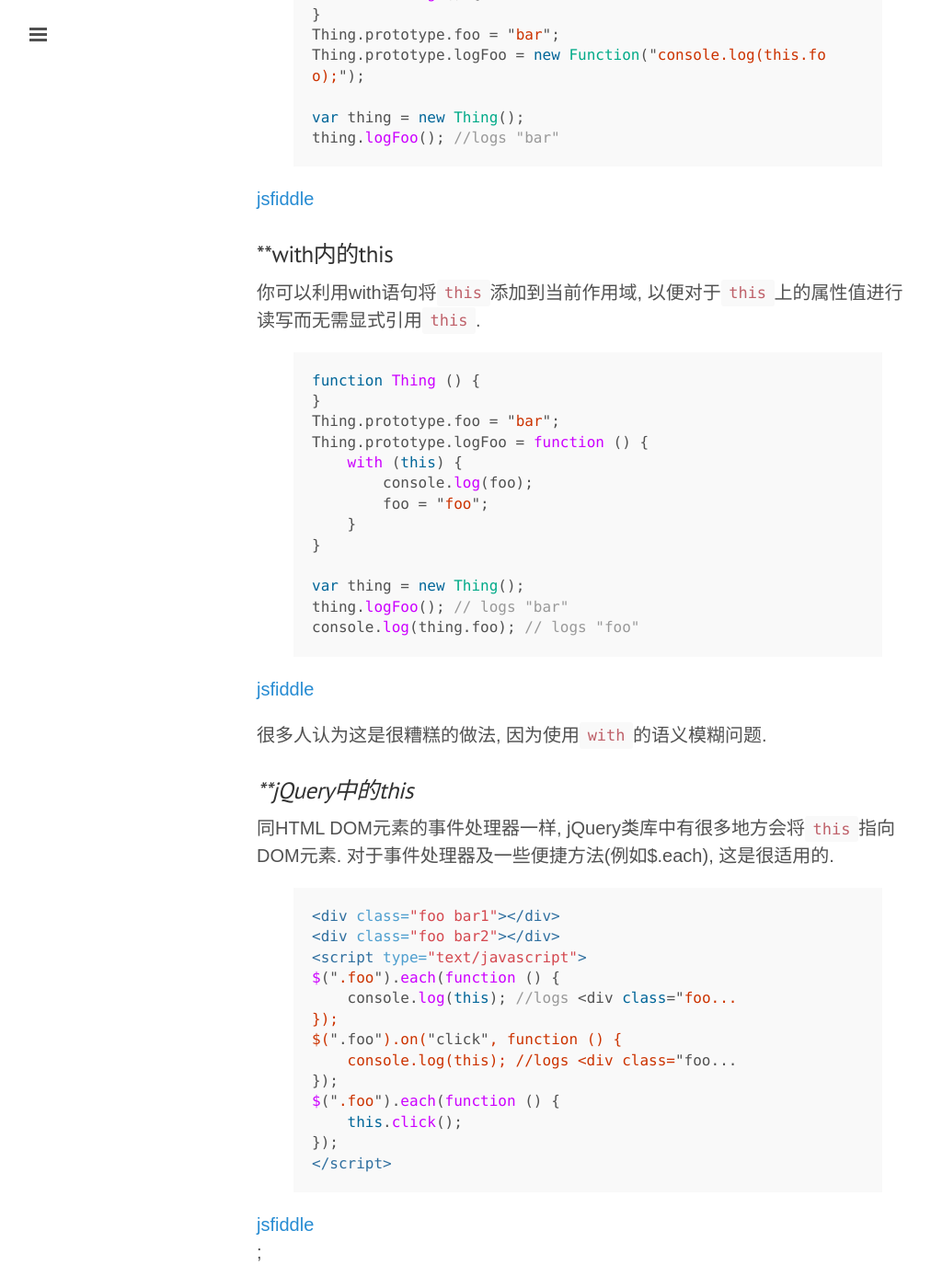
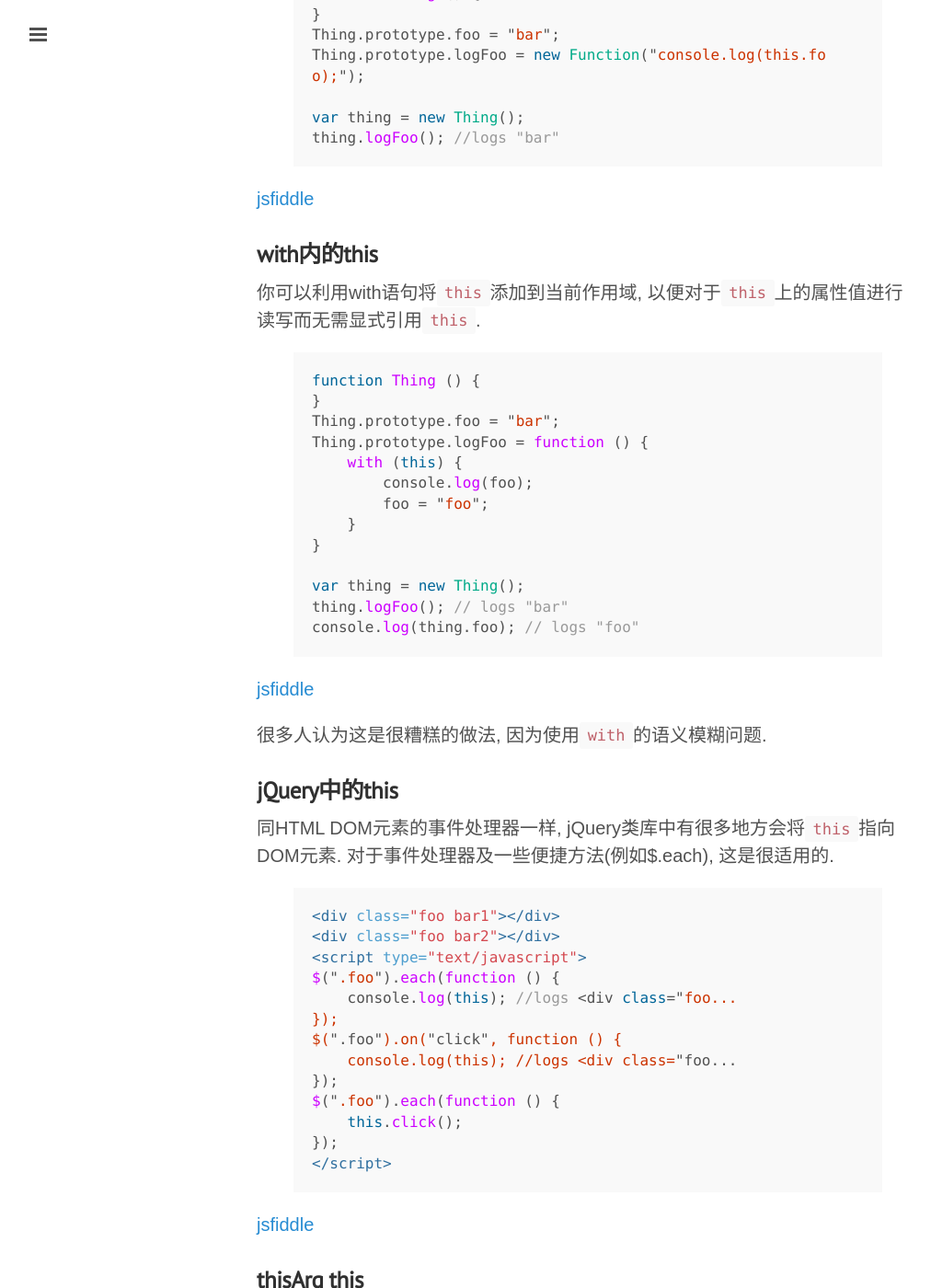
Before and after one commit to clarkdo/clarkdo.github.com, a Jekyll site: the page built from _posts/2014-09-22-31.md, in a window 1280 px wide and 1400 px high, scrolled down 19235 px. Shown: the whole window at 92% size, without its empty margins (1-1013 px from the left). Built offline with Jekyll 4.4.1, drawn with Linux system fonts in a browser that asks for light colours; Markdown is read by kramdown in place of the engine named in the settings; comment, search, counter and statistics services are not loaded; some of the changed text lies outside the part shown.

```diff
--- a/_posts/2014-09-17-31.md
+++ b/_posts/2014-09-22-31.md
@@ -806,7 +806,7 @@ thing.logFoo(); //logs "bar"
 
 <a href="http://jsfiddle.net/btipling/25xkmho7/44/">jsfiddle</a><br/>
 
-###**with内的this
+###**with内的this**
 
 你可以利用with语句将`this`添加到当前作用域, 以便对于`this`上的属性值进行读写而无需显式引用`this`.
 
@@ -830,7 +830,7 @@ console.log(thing.foo); // logs "foo"
 
 很多人认为这是很糟糕的做法, 因为使用`with`的语义模糊问题.
 
-###***jQuery中的this*
+###**jQuery中的this**
 
 同HTML DOM元素的事件处理器一样, jQuery类库中有很多地方会将`this`指向DOM元素. 对于事件处理器及一些便捷方法(例如$.each), 这是很适用的.
 
@@ -850,7 +850,7 @@ $(".foo").each(function () {
 </script>
 {% endhighlight %}
 
-<a href="http://jsfiddle.net/btipling/25xkmho7/47/">jsfiddle</a><br/>;
+<a href="http://jsfiddle.net/btipling/25xkmho7/47/">jsfiddle</a><br/>
 
 ###**thisArg this**
 
```
Also changed, not shown: other parts of _posts/2014-09-22-31.md (+1 -1 lines).
